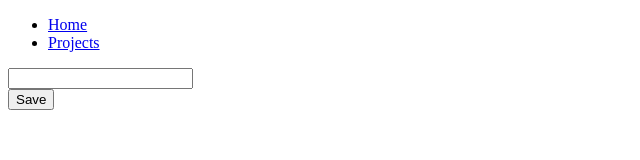
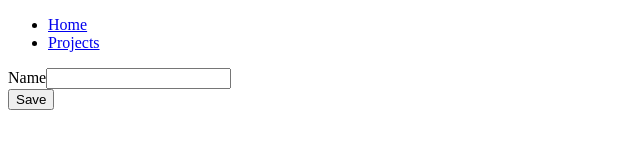
Before and after one commit to zmckinnon/PigTracks, an Angular app: page /project/add in a window 1280 px wide. Shown: the top 160 px of the page, without its empty margins (0-640 px from the left). Built offline with nearby package versions, Linux system fonts and the light colour scheme; what angular-in-memory-web-api would draw is missing.

Commit message:
:sparkles: Add Name label

```diff
--- a/src/app/add-project/add-project.component.html
+++ b/src/app/add-project/add-project.component.html
@@ -1,5 +1,6 @@
 <form>
     <div>
+        <label for="name">Name</label>
         <input id="name" type="text" [(ngModel)]="model.name" name="name" required>
     </div>
     <button type="submit" (click)="onSave()">Save</button>
```
